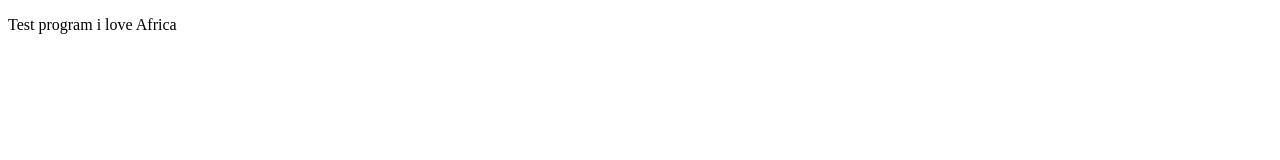
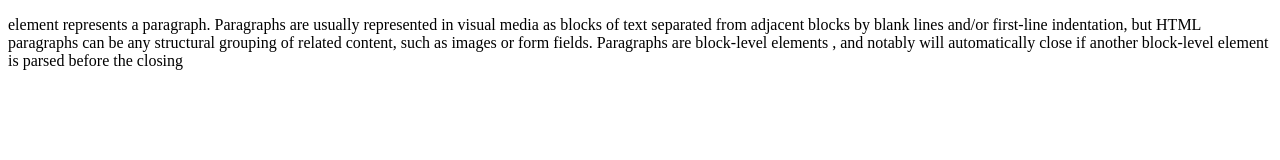
Before and after one commit to rmachary/test, a plain HTML site: page index.html in a window 1280 px wide. Drawn offline with Linux system fonts and the light colour scheme.

Commit message:
update the site

```diff
--- a/index.html
+++ b/index.html
@@ -8,6 +8,7 @@
     <title>Document</title>
 </head>
 <body>
-<p>Test program  i love Africa </p>
+<p>element represents a paragraph. Paragraphs are usually represented in visual media as blocks of text separated from adjacent blocks by blank lines and/or first-line indentation, but HTML paragraphs can be any structural grouping of related content, such as images or form fields.
+Paragraphs are block-level elements , and notably will automatically close if another block-level element is parsed before the closing </p>
 </body>
 </html>
```
